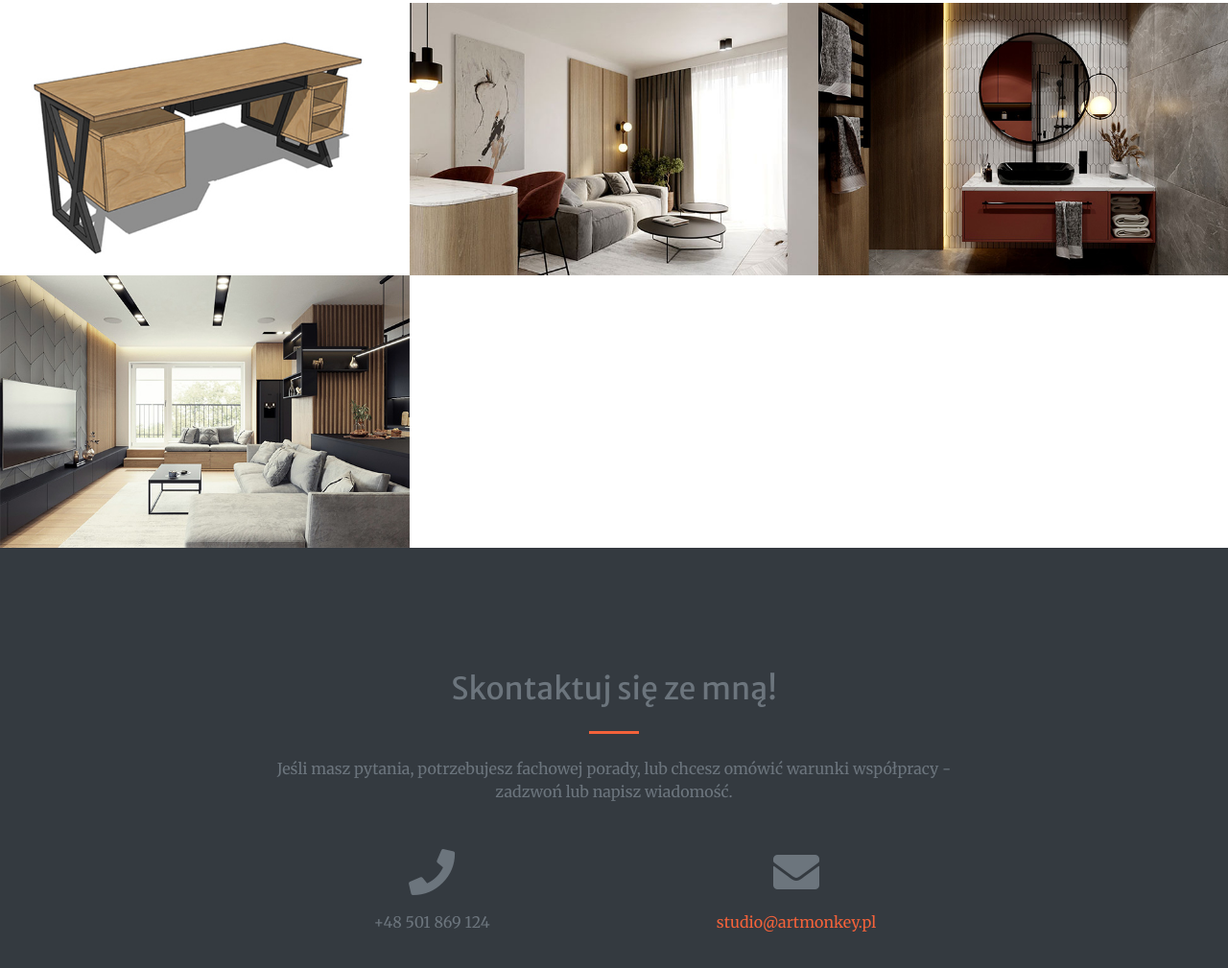
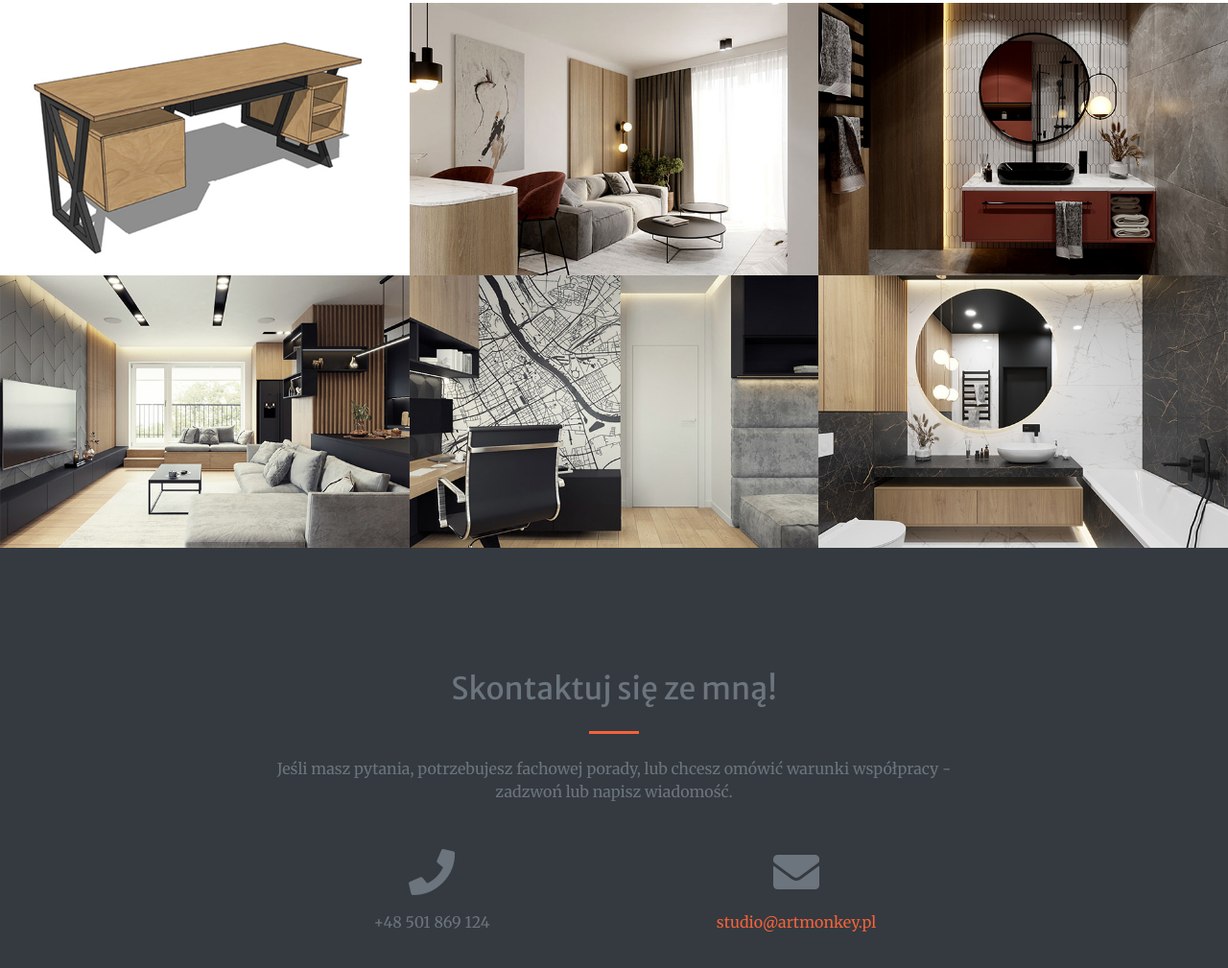
Before and after one commit to art-monkey/art-monkey.github.io, a website: page index.html in a window 1280 px wide. Shown: the part 4867-5876 px from the top of the page at 96% size. Drawn offline with nearby package versions, Linux system fonts and the light colour scheme.

Commit message:
link
test

```diff
--- a/index.html
+++ b/index.html
@@ -274,7 +274,7 @@
         </div>
         <div class="col-lg-4 col-sm-6">
           <a class="portfolio-box" data-toggle="modal" href="#portfolioModal5">
-            <img class="img-fluid" src="img/portfolio/thumbnails/biuro_02" alt="">
+            <img class="img-fluid" src="img/portfolio/thumbnails/biuro_02.jpg" alt="">
             <div class="portfolio-box-caption">
               <div class="project-category text-white-50">
                 WNĘTRZA
@@ -287,7 +287,7 @@
         </div>
         <div class="col-lg-4 col-sm-6">
           <a class="portfolio-box" data-toggle="modal" href="#portfolioModal6">
-            <img class="img-fluid" src="img/portfolio/thumbnails/laz_d" alt="">
+            <img class="img-fluid" src="img/portfolio/thumbnails/laz_d.jpg" alt="">
             <div class="portfolio-box-caption p-3">
               <div class="project-category text-white-50">
                 WNĘTRZA
```
